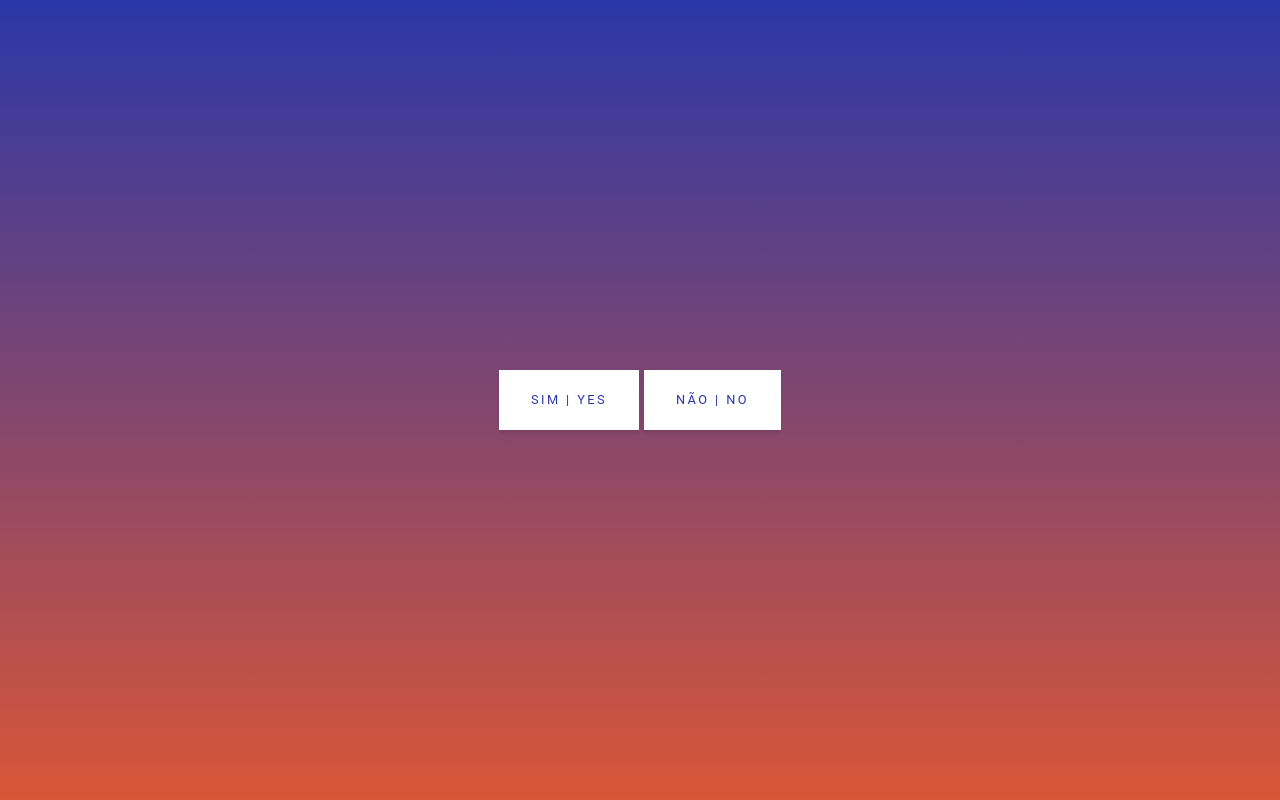
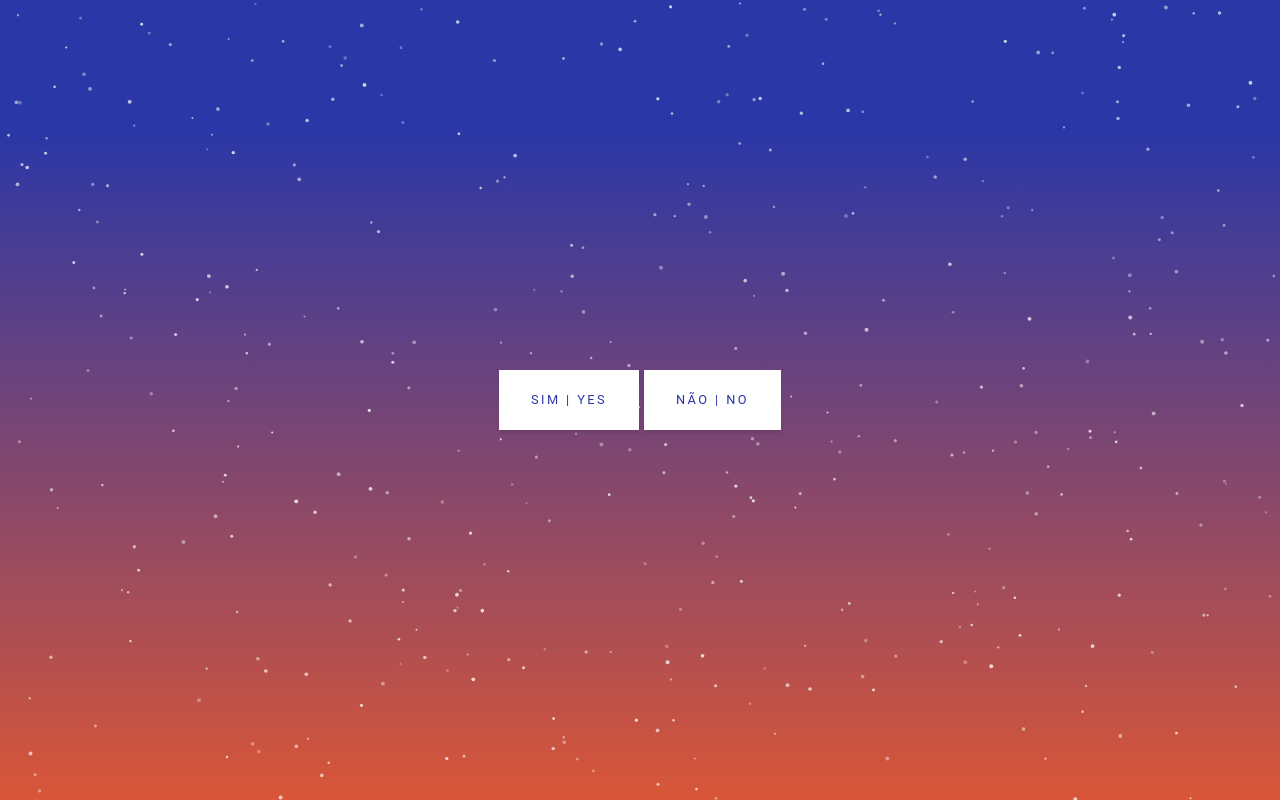
Before and after one commit to mnpmanuel/BTF-YesNo, a plain HTML site: page index.html in a window 1280 px wide. Drawn offline with Linux system fonts and the light colour scheme.

Commit message:
Website done

```diff
--- a/css/no.css
+++ b/css/no.css
@@ -1,6 +1,6 @@
 /*!
- * Start Bootstrap - Grayscale v5.0.9 (https://startbootstrap.com/template-overviews/grayscale)
- * Copyright 2013-2019 Start Bootstrap
+ * Webiste created by Manuel Palmeira (http://manuelpalmeira.xyz) using Twitter Bootstrap as a base.
+ * Project while working for imatch for use as an interaction with participants during Building the Future (https://buildingthefuture.pt)
  * Licensed under MIT (https://github.com/BlackrockDigital/startbootstrap-grayscale/blob/master/LICENSE)
  */
 
--- a/css/yes.css
+++ b/css/yes.css
@@ -1,6 +1,6 @@
 /*!
- * Start Bootstrap - Grayscale v5.0.9 (https://startbootstrap.com/template-overviews/grayscale)
- * Copyright 2013-2019 Start Bootstrap
+ * Webiste created by Manuel Palmeira (http://manuelpalmeira.xyz) using Twitter Bootstrap as a base.
+ * Project while working for imatch for use as an interaction with participants during Building the Future (https://buildingthefuture.pt)
  * Licensed under MIT (https://github.com/BlackrockDigital/startbootstrap-grayscale/blob/master/LICENSE)
  */
 
--- a/index.html
+++ b/index.html
@@ -13,9 +13,6 @@
   <!-- Bootstrap core CSS -->
   <link href="vendor/bootstrap/css/bootstrap.min.css" rel="stylesheet">
 
-  <!-- Custom fonts for this template -->
-  <link href="vendor/fontawesome-free/css/all.min.css" rel="stylesheet">
-
   <!-- Custom styles for this template -->
   <link href="css/yesno.css" rel="stylesheet">
 
@@ -23,16 +20,19 @@
 
 <body>
 
+  <canvas id=canvas></canvas>
+
     <!-- Header -->
     <header class="masthead">
       <div class="container d-flex h-100 align-items-center">
-      <div class="mx-auto text-center">
+        <div class="mx-auto text-center align-middle">
           <a href="yes.html" class="btn btn-primary">Sim | Yes</a>
           <a href="no.html" class="btn btn-primary">Não | No</a>
         </div>
       </div>
     </header>
 
+  <!-- Page JavaScript -->
   <script type="text/javascript" src="js/yesno.js"></script>
 
 </body>
--- a/js/yesno.js
+++ b/js/yesno.js
@@ -72,7 +72,7 @@ function snow() {
 function reset(flake) {
     flake.x = Math.floor(Math.random() * canvas.width);
     flake.y = 0;
-    flake.size = (Math.random() * 3) + 2;
+    flake.size = (Math.random() * 1) + 1;
     flake.speed = (Math.random() * 1) + 0.5;
     flake.velY = flake.speed;
     flake.velX = 0;
@@ -83,7 +83,7 @@ function init() {
     for (var i = 0; i < flakeCount; i++) {
         var x = Math.floor(Math.random() * canvas.width),
             y = Math.floor(Math.random() * canvas.height),
-            size = (Math.random() * 3) + 2,
+            size = (Math.random() * 1) + 1,
             speed = (Math.random() * 1) + 0.5,
             opacity = (Math.random() * 0.5) + 0.3;
 
```
Also changed, not shown: css/yesno.css (+5 -8 lines), no.html (+0 -5 lines), yes.html (+0 -5 lines). Lines whose indentation alone changed are shown as unchanged.
